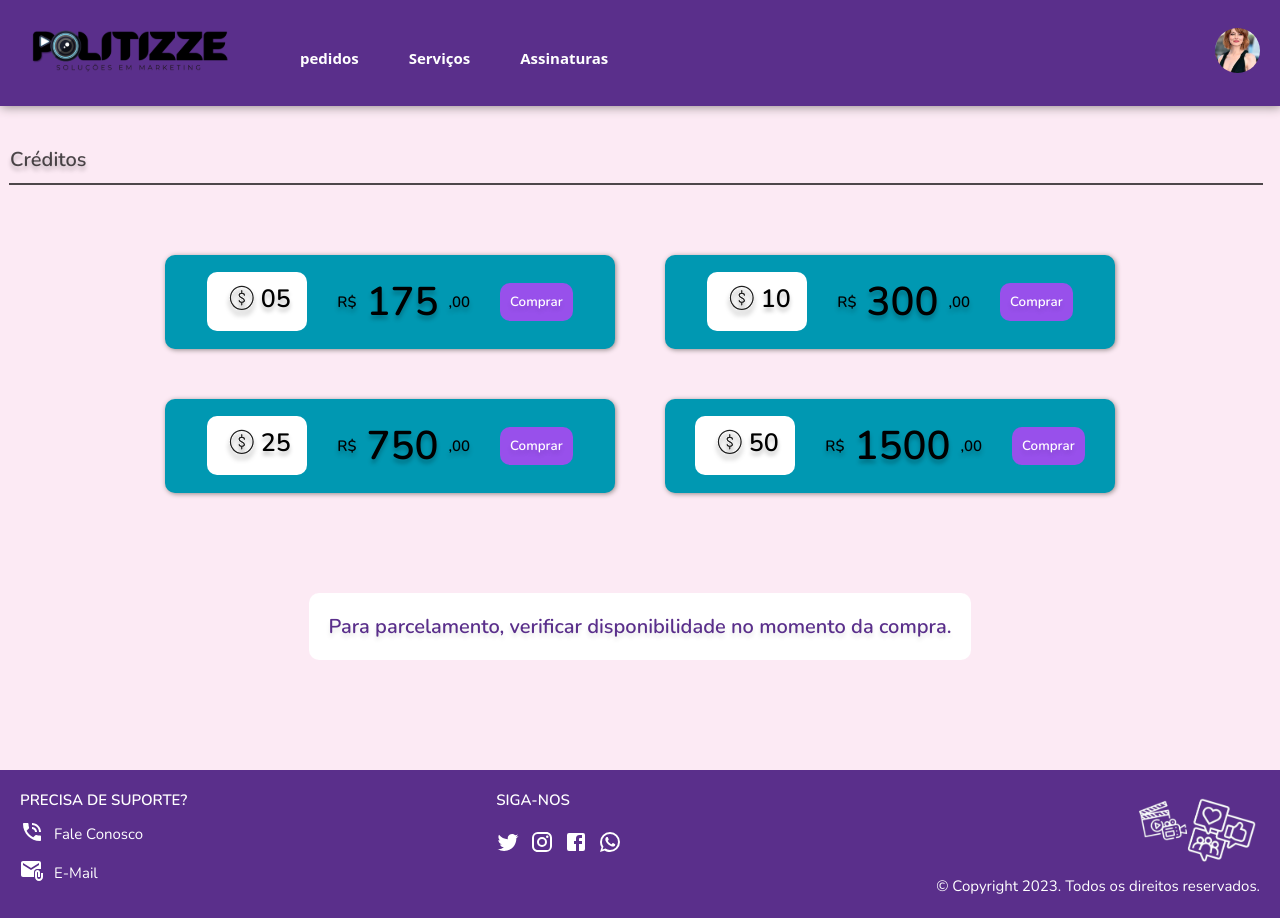
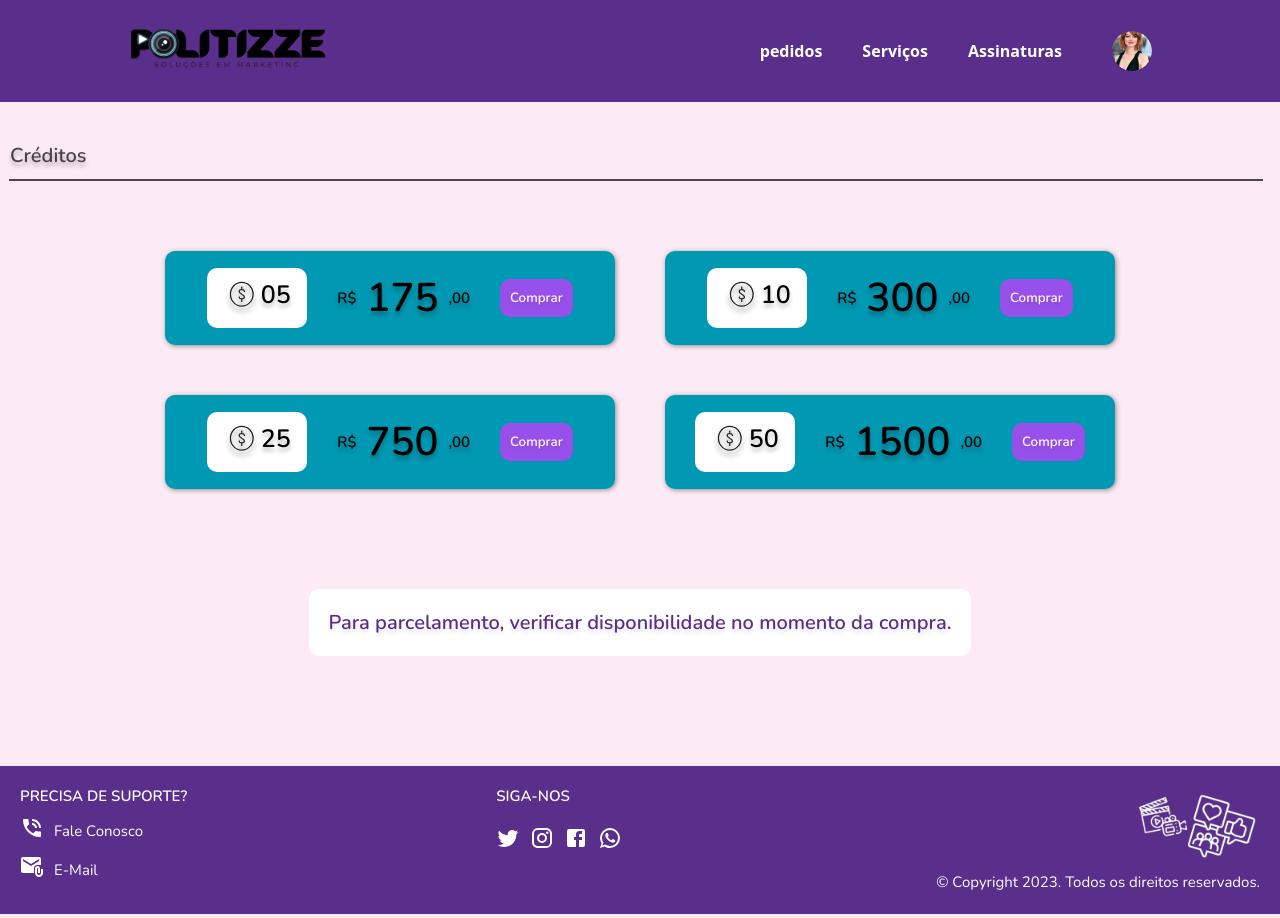
Before and after one commit to HunterAllProject/Politizzese-front, a React (Vite) app: page /credito in a window 1280 px wide. Built offline with nearby package versions, Linux system fonts and the light colour scheme; grey boxes are pictures that could not be loaded.

Commit message:
Correção do NavBar e foi adicionado o dropbox

```diff
--- a/src/components/Navbar/Navbar.css
+++ b/src/components/Navbar/Navbar.css
@@ -1,4 +1,138 @@
+* {
+    margin: 0;
+    padding: 0;
+    box-sizing: border-box;
+}
 .header {
+    max-width: 100%;
+    min-width: 100vh;
+    background-color: #5a2f8b;
+}
+
+.NavHeader {
+    width: 100%;
+    padding: 10px 10%;
+    display: flex;
+    align-items: center;
+    justify-content: space-between;
+    position: relative;
+}
+.logoHeaderLogin{
+    width: 250px;
+    padding: 20px;
+}
+
+.logoHeader {
+    width: 200px;
+}
+.imgPerfilHeader {
+    width: 40px;
+    border-radius: 50%;
+    cursor: pointer;
+    margin-left: 30px;
+}
+
+.NavHeader ul {
+    width: 100%;
+    text-align: right;
+}
+
+.NavHeader ul li {
+    display: inline-block;
+    margin: 30px 20px;
+}
+
+.NavHeader ul li a {
+    color: #fff;
+    font-weight: bold;
+}
+
+.subMenuWrap {
+    position: absolute;
+    top: 100%;
+    right: 10%;
+    width: 360px;
+    max-width: 0px;
+    overflow: hidden;
+    transition: max-height 0.5s;
+}
+
+.subMenuWrap.open_menu{
+    max-width: 400px;
+}
+
+.subMenuHeader {
+    background-color: #fff;
+    padding: 20px;
+    margin: 10px;
+}
+
+.userInfoHeader {
+    display: flex;
+    align-items: center;
+}
+
+.userInfoHeader h3 {
+    font-weight: bold;
+    color: #000000b1;
+}
+
+.userInfoHeader img {
+    width: 50px;
+    border-radius: 50%;
+    margin-right: 15px;
+}
+
+.subMenuHeader hr {
+    border: 0;
+    height: 1px;
+    width: 100%;
+    background-color: #000000b1;
+    margin: 15px 0 10px;
+}
+
+.subMenuLinkHeader {
+    display: flex;
+    align-items: center;
+    color: #000000b1;
+    margin: 12px 0;
+}
+
+.subMenuLinkHeader p {
+    width: 100%;
+    font-size: 15px;
+}
+
+.subMenuLinkHeader img{
+    width: 40px;
+    background-color: #e5e5e5;
+    border-radius: 50%;
+    padding: 8px;
+    margin-right: 15px;
+}
+
+.subMenuLinkHeader span{
+    font-size: 15px;
+    transition: transform 0.5s;
+}
+
+.subMenuLinkHeader:hover span{
+    transform: translateX(5px);
+}
+
+.subMenuLinkHeader:hover p{
+    font-weight: 600;
+}
+
+
+
+
+
+
+
+
+
+/* .header {
     display: flex;
     justify-content: space-between;
     flex-direction: row;
@@ -110,4 +244,4 @@
     .imgPerfilHeader img {
         max-width: 30px;
     }
-}
+} */
--- a/src/components/Navbar/Navbar.jsx
+++ b/src/components/Navbar/Navbar.jsx
@@ -1,15 +1,25 @@
+import React, { useState } from "react";
 import { Link } from "react-router-dom";
-import React from "react";
 import logoIMG from "../../assets/politizzeseLogo.svg";
 import perfilIMG from "../../assets/imgPerfil.svg";
 import "./Navbar.css";
 
 export const Navbar = () => {
+    const [isSubMenuOpen, setIsSubMenuOpen] = useState(false);
+
+    const toggleMenu = () => {
+        setIsSubMenuOpen(!isSubMenuOpen);
+    };
+
     return (
         <header className="header" id="header">
-            <div className="imgLogoHeader">
+            <div className="NavHeader">
                 <Link to="/">
-                    <img src={logoIMG} alt="Imagem da logo" />
+                    <img
+                        src={logoIMG}
+                        alt="Imagem da logo"
+                        className="logoHeader"
+                    />
                 </Link>
                 <ul>
                     <li>
@@ -22,10 +32,57 @@ export const Navbar = () => {
                         <Link to="/assinaturas">Assinaturas</Link>
                     </li>
                 </ul>
-            </div>
+                <img
+                    src={perfilIMG}
+                    alt="Imagem do perfil"
+                    className="imgPerfilHeader"
+                    onClick={toggleMenu}
+                />
 
-            <div className="imgPerfilHeader">
-                <img src={perfilIMG} alt="Imagem do perfil" />
+                <div
+                    className={`subMenuWrap ${
+                        isSubMenuOpen ? "open_menu" : ""
+                    }`}
+                    id="subMenu"
+                >
+                    <div className="subMenuHeader">
+                        <div className="userInfoHeader">
+                            <img src={perfilIMG} alt="Imagem do perfil" />
+                            <h3>Fernanda Pessoa</h3>
+                        </div>
+                        <hr />
+
+                        <Link to="#" className="subMenuLinkHeader">
+                            <img src="#" />
+                            <p>Extrato</p>
+                            <span>{">"}</span>
+                        </Link>
+
+                        <Link to="#" className="subMenuLinkHeader">
+                            <img src="#" />
+                            <p>Créditos</p>
+                            <span>{">"}</span>
+                        </Link>
+
+                        <Link to="#" className="subMenuLinkHeader">
+                            <img src="#" />
+                            <p>Configurações & Privacidade</p>
+                            <span>{">"}</span>
+                        </Link>
+
+                        <Link to="#" className="subMenuLinkHeader">
+                            <img src="#" />
+                            <p>Ajuda & Suporte</p>
+                            <span>{">"}</span>
+                        </Link>
+
+                        <Link to="#" className="subMenuLinkHeader">
+                            <img src="#" />
+                            <p>Sair</p>
+                            <span>{">"}</span>
+                        </Link>
+                    </div>
+                </div>
             </div>
         </header>
     );
--- a/src/components/Navbar/NavbarLogin.jsx
+++ b/src/components/Navbar/NavbarLogin.jsx
@@ -1,14 +1,19 @@
+import React from "react";
 import { Link } from "react-router-dom";
-import React from "react";
 import logoIMG from "../../assets/politizzeseLogo.svg";
-import perfilIMG from "../../assets/imgPerfil.svg";
 import "./Navbar.css";
 
 export const NavbarLogin = () => {
     return (
         <header className="header" id="header">
-            <div className="imgLogoHeader">
-                <img src={logoIMG} alt="Imagem da logo" />
+            <div className="NavHeader">
+                <Link to="/">
+                    <img
+                        src={logoIMG}
+                        alt="Imagem da logo"
+                        className="logoHeaderLogin"
+                    />
+                </Link>
             </div>
         </header>
     );
```
